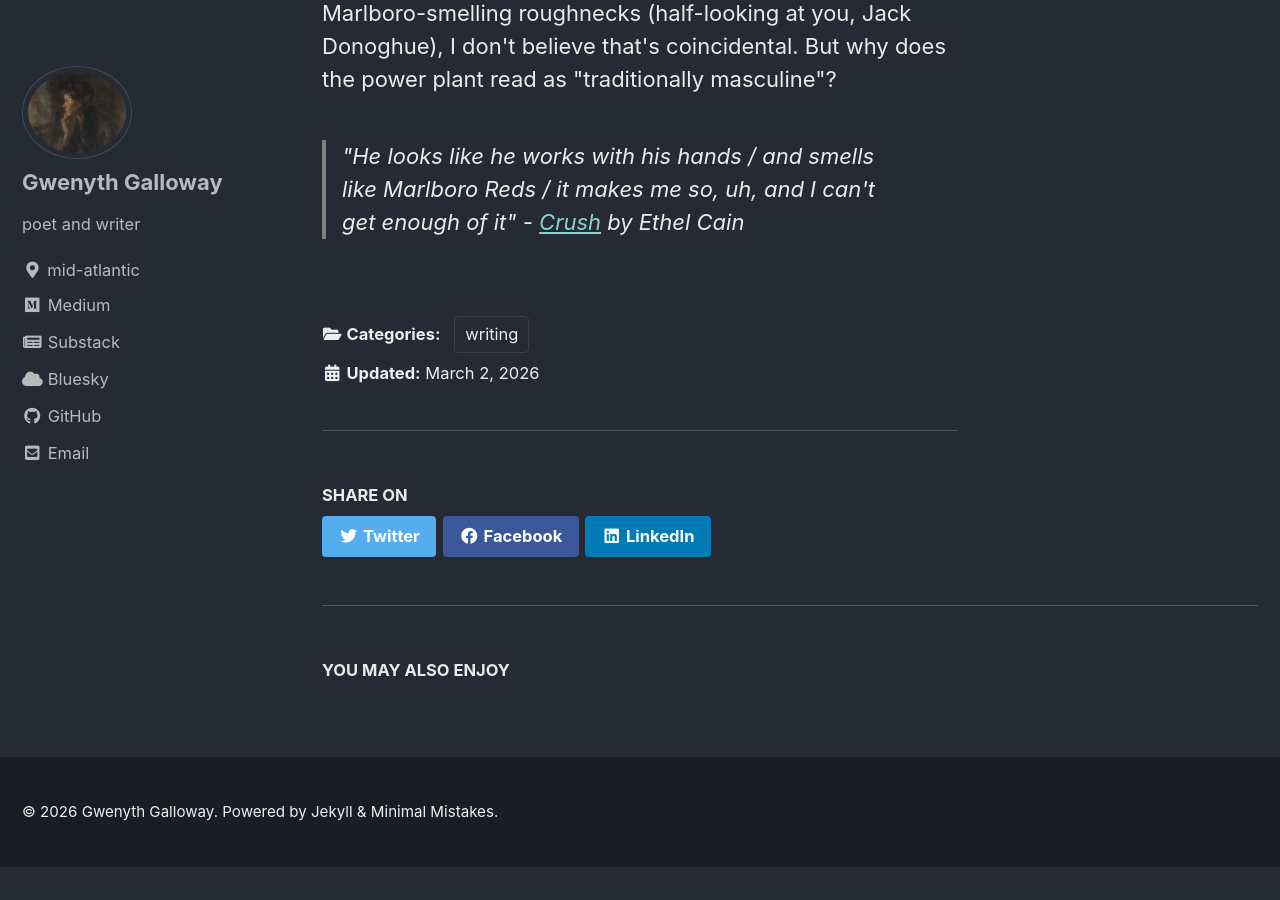
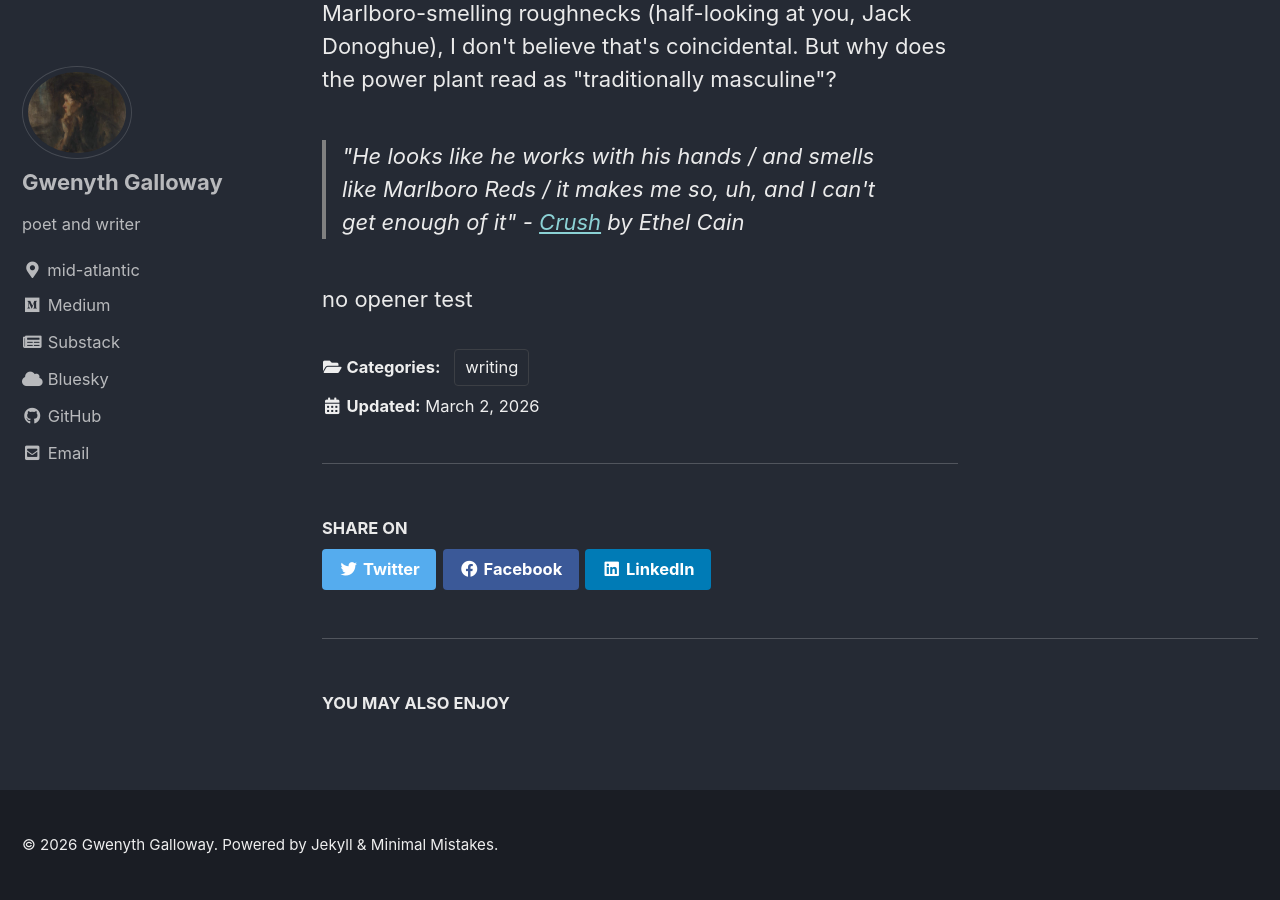
Before and after one commit to gwenythgalloway/gwenythgalloway.github.io, a Jekyll site: the page built from _posts/2026-03-02-ethel-cain-and-the-warsaw-globetrotters-traditional-gender-and-transsexual-longing.html, in a window 1280 px wide and 900 px high, scrolled down 4097 px. Built offline with Jekyll 4.4.1, drawn with Linux system fonts in a browser that asks for light colours; cached includes are drawn as plain includes; before the commit the page ends 4964 px from its top, so only the background shows below that.

Commit message:
Update 2026-03-02-ethel-cain-and-the-warsaw-globetrotters-traditional-gender-and-transsexual-longing.html
Signed-off-by: Gwenyth Galloway <gwenythgalloway@protonmail.com>

```diff
--- a/_posts/2026-03-02-ethel-cain-and-the-warsaw-globetrotters-traditional-gender-and-transsexual-longing.html
+++ b/_posts/2026-03-02-ethel-cain-and-the-warsaw-globetrotters-traditional-gender-and-transsexual-longing.html
@@ -70,5 +70,7 @@ video.caption {
 <p>To my friends: I offer you a one-up and a diversion. A viral social media post by transsexual music star Ethel Cain (pictured above), posted in reference to her 2025 album Perverts, details her sexual longing for the Bruce Mansfield Power Plant in Shippingport, PA. At least a caveman - a Homo sapiens - is human under the popular definition. At least a caveman can communicate in some capacity, even if it predates advanced linguistic communication. Yet, as humorous as I find it to be upon first glance, the more I sit with it, the more I realize that it isn't "extreme" or alien in comparison to my tastes - it's my own taste embodied in something ostensibly inhuman. The power plant speaks in its own form of grunts and grumbles: it speaks in pulses of energy and steam. Much like the Polish miner, it reads to me as (hyper)masculinity, as "traditional masculinity", and as power - literal power, in this instance. And for Ethel Cain, a straight transsexual woman with an alleged affinity for Marlboro-smelling roughnecks (half-looking at you, Jack Donoghue), I don't believe that's coincidental. But why does the power plant read as "traditionally masculine"?</p>
 
 <blockquote class="medium-quote">
-  "He looks like he works with his hands / and smells like Marlboro Reds / it makes me so, uh, and I can't get enough of it" - <a href="https://www.youtube.com/watch?v=COQHYwNS8m4">Crush</a> by Ethel Cain
+  "He looks like he works with his hands / and smells like Marlboro Reds / it makes me so, uh, and I can't get enough of it" - <a href="https://www.youtube.com/watch?v=COQHYwNS8m4" target=_blank" rel="noopener">Crush</a> by Ethel Cain
 </blockquote>
+
+no opener test
```
